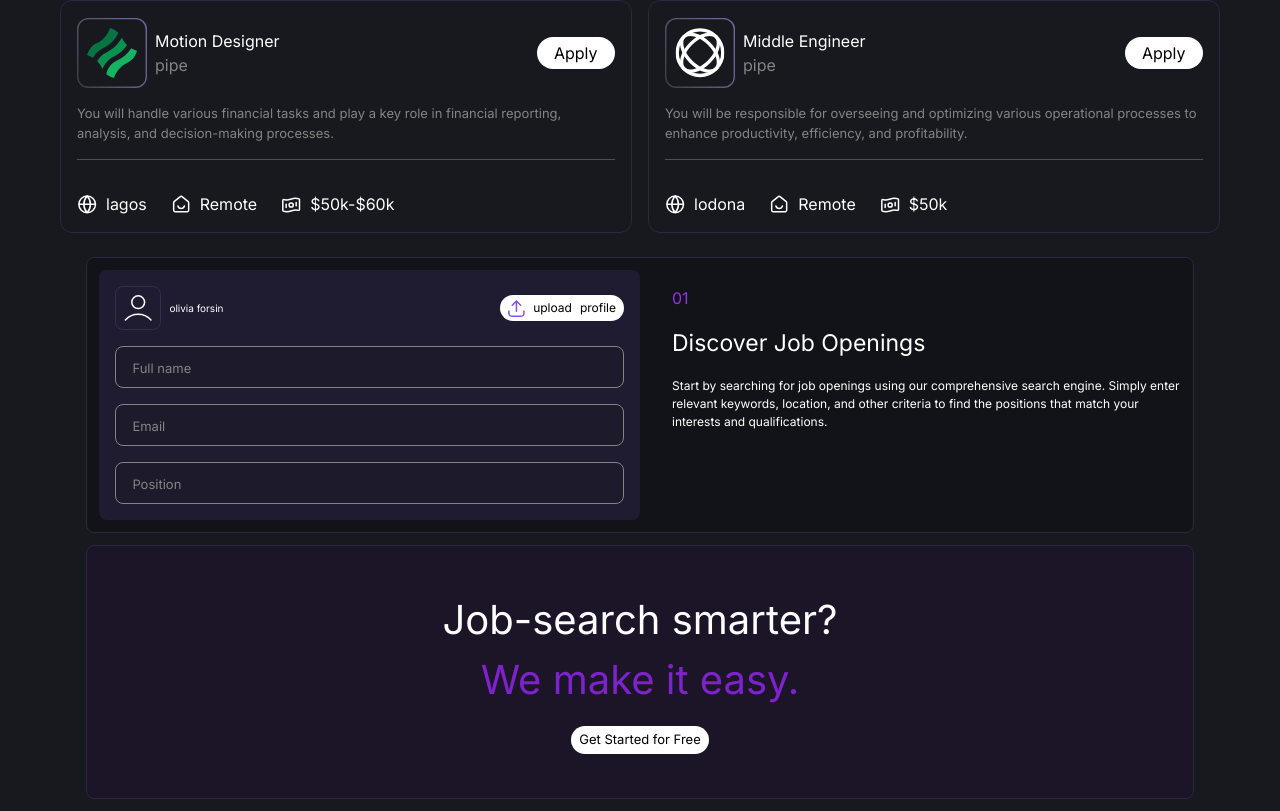
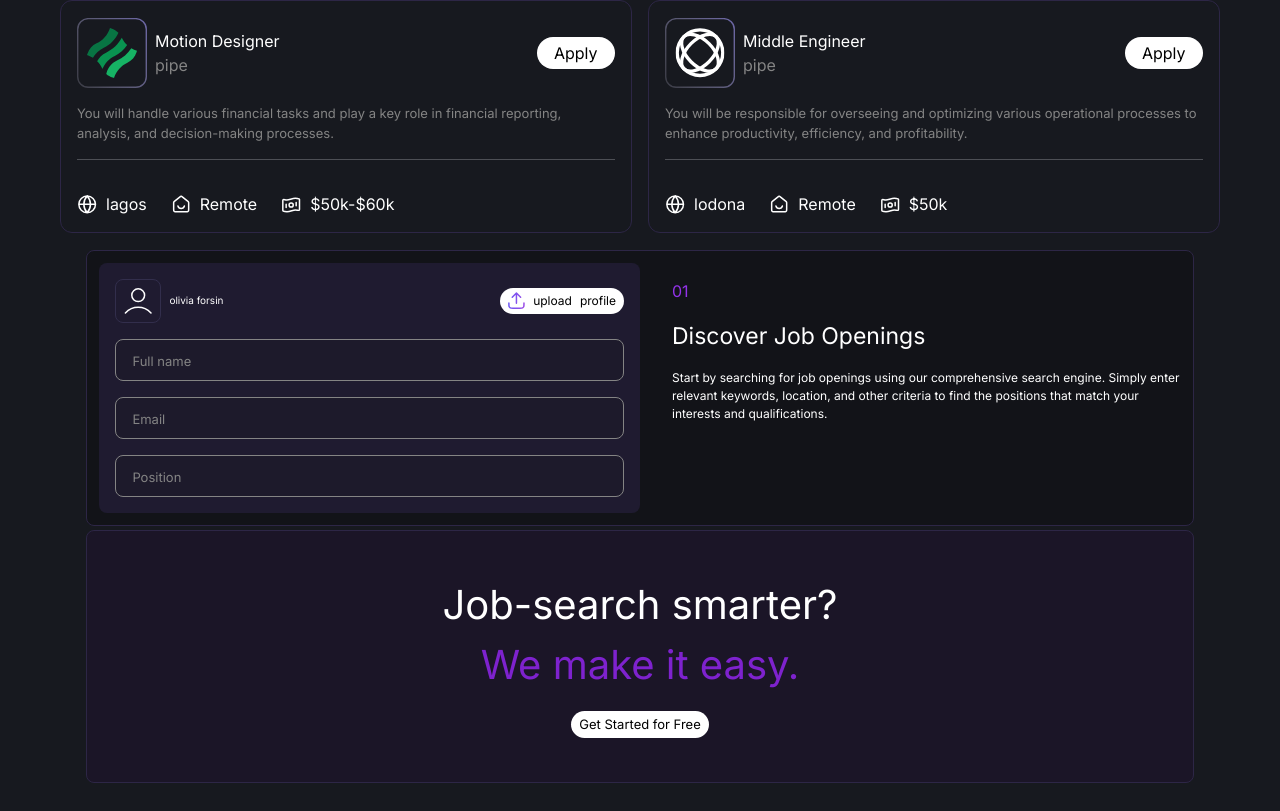
Before and after one commit to Cyrusweb/jobseek, a React (Vite) app: page / in a window 1280 px wide. Shown: the part 2631-3442 px from the top of the page. After the commit the page ends 3419 px from the top, so only its background shows below. Built offline with nearby package versions, Linux system fonts and the light colour scheme.

Commit message:
hdb to me

```diff
--- a/src/Components/Home.jsx
+++ b/src/Components/Home.jsx
@@ -20,10 +20,10 @@ function Home() {
         <JobList />
         <HowThose />
         <DisCover />
-        <div className="m-3 md:mx-8">
+        <div className="m-[0.27rem] md:mx-8">
           <JobOpening />
         </div>
-        <div className="m-3 md:mx-8">
+        <div className="m-[0.27rem] md:mx-8">
           <FooterHero />
         </div>
       </div>
--- a/src/Components/pages/DisCover.jsx
+++ b/src/Components/pages/DisCover.jsx
@@ -37,7 +37,7 @@ function DisCover() {
           </div>
         </article>
         {/* section */}
-        <section className=" md:mx-12 p-3 md:m-auto m-3  ">
+        <section className=" md:mx-12 p-3 md:m-auto m-[0.27rem]  ">
           <footer className=" md:grid gap-x-4 grid-cols-2 justify-center ">
             <main className=" border-[1px] p-4 mt-10 border-[#2D2646] rounded-xl">
               <div className="flex items-center justify-between  ">
--- a/src/Components/pages/JobList.jsx
+++ b/src/Components/pages/JobList.jsx
@@ -7,7 +7,7 @@ import ListLeft from ".././Json/ListLeft.json";
 
 function JobList() {
   return (
-    <main className=" mt-4  md:mx-12 p-3 md:m-auto m-3 border-[1px] rounded-lg md:p-4 border-[#2D2646]">
+    <main className=" mt-4  md:mx-12 p-3 md:m-auto m-[1rem] border-[1px] rounded-lg md:p-4 border-[#2D2646]">
       <section>
         <div className="flex items-center justify-between border-b-[2px] pb-3 border-[#202125]">
           <p className="text-[#848484]">Jobs</p>
```
